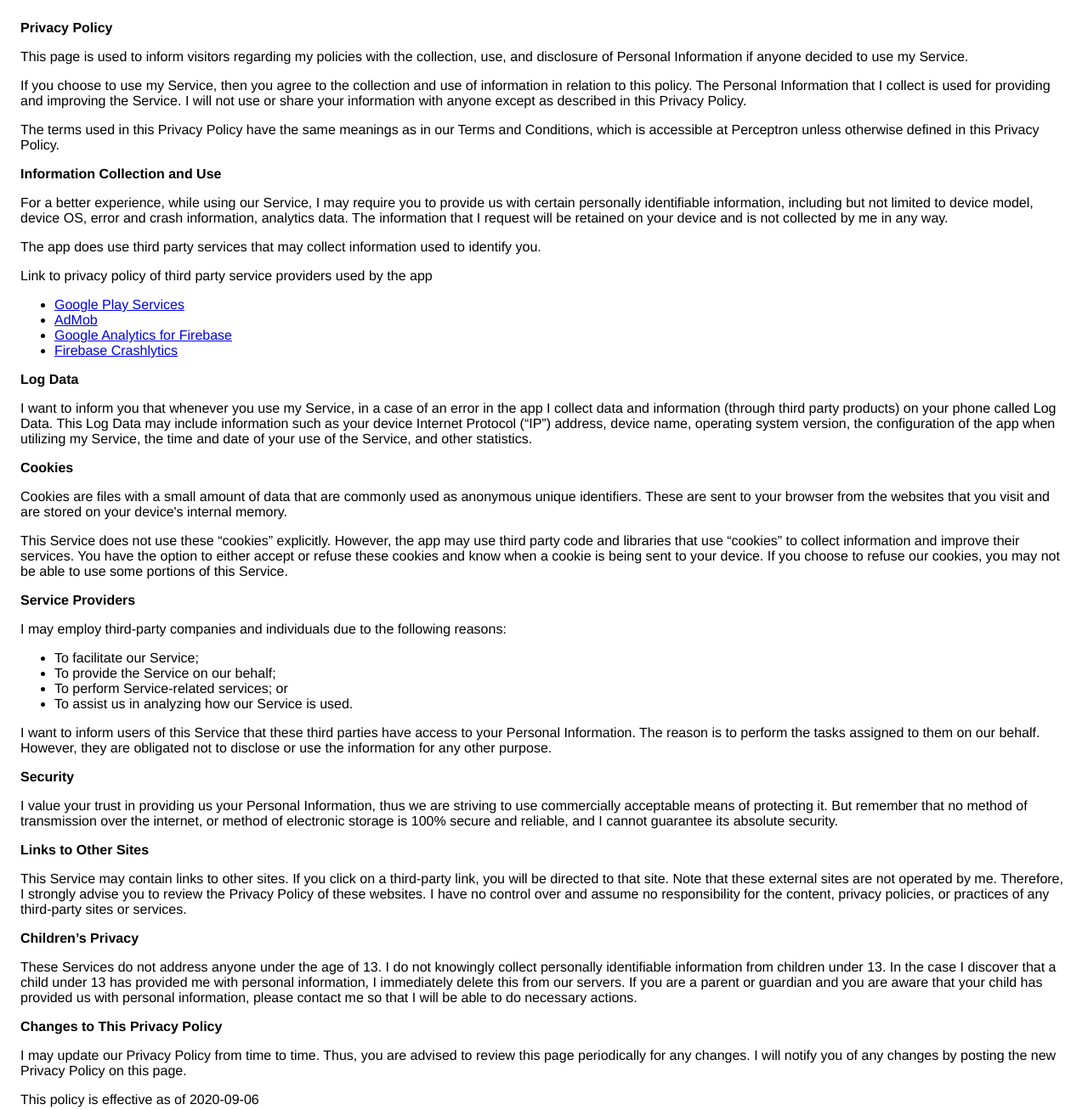
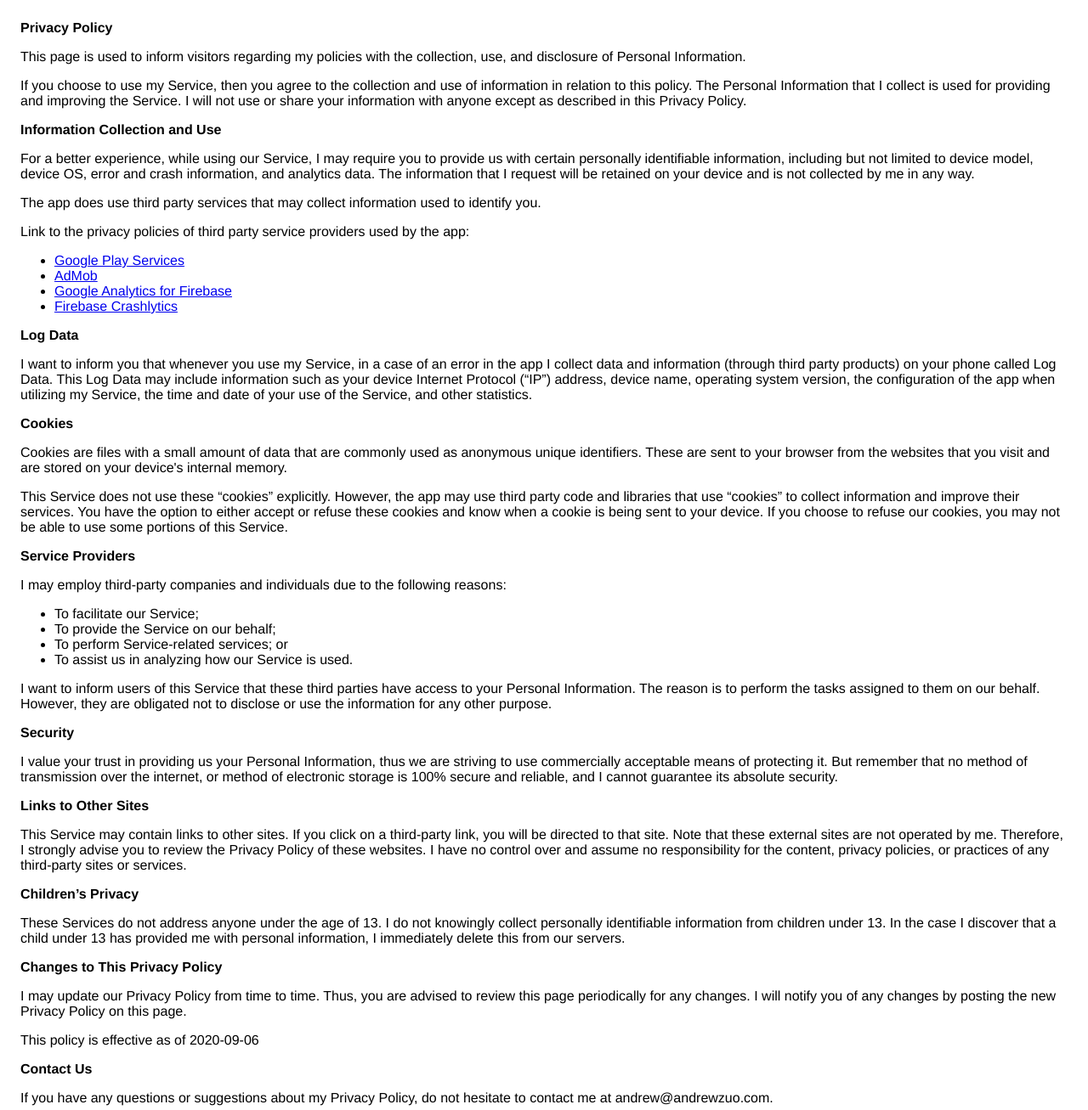
Before and after one commit to impure/impure.github.io, a plain HTML site: page perceptron_privacy_policy.html in a window 1280 px wide. Shown: the top 1307 px of the page at 85% size. Drawn offline with Linux system fonts and the light colour scheme.

Commit message:
Updated privacy policy

```diff
--- a/perceptron_privacy_policy.html
+++ b/perceptron_privacy_policy.html
@@ -11,28 +11,24 @@
 	<p>
                   This page is used to inform visitors regarding my
                   policies with the collection, use, and disclosure of Personal
-                  Information if anyone decided to use my Service.
+                  Information.
                 </p> <p>
                   If you choose to use my Service, then you agree to
                   the collection and use of information in relation to this
                   policy. The Personal Information that I collect is
                   used for providing and improving the Service. I will not use or share your information with
                   anyone except as described in this Privacy Policy.
-                </p> <p>
-                  The terms used in this Privacy Policy have the same meanings
-                  as in our Terms and Conditions, which is accessible at
-                  Perceptron unless otherwise defined in this Privacy Policy.
                 </p> <p><strong>Information Collection and Use</strong></p> <p>
                   For a better experience, while using our Service, I
                   may require you to provide us with certain personally
-                  identifiable information, including but not limited to device model, device OS, error and crash information, analytics data. The information that
+                  identifiable information, including but not limited to device model, device OS, error and crash information, and analytics data. The information that
                   I request will be retained on your device and is not collected by me in any way.
                 </p> <div><p>
                     The app does use third party services that may collect
                     information used to identify you.
                   </p> <p>
-                    Link to privacy policy of third party service providers used
-                    by the app
+                    Link to the privacy policies of third party service providers used
+                    by the app:
                   </p> <ul><li><a href="https://www.google.com/policies/privacy/" target="_blank" rel="noopener noreferrer">Google Play Services</a></li><li><a href="https://support.google.com/admob/answer/6128543?hl=en" target="_blank" rel="noopener noreferrer">AdMob</a></li><li><a href="https://firebase.google.com/policies/analytics" target="_blank" rel="noopener noreferrer">Google Analytics for Firebase</a></li><li><a href="https://firebase.google.com/support/privacy/" target="_blank" rel="noopener noreferrer">Firebase Crashlytics</a></li><!----><!----><!----><!----><!----><!----><!----><!----><!----><!----><!----><!----><!----><!----><!----><!----><!----><!----><!----></ul></div> <p><strong>Log Data</strong></p> <p>
                   I want to inform you that whenever you
                   use my Service, in a case of an error in the app
@@ -87,10 +83,7 @@
                   identifiable information from children under 13. In the case
                   I discover that a child under 13 has provided
                   me with personal information, I immediately
-                  delete this from our servers. If you are a parent or guardian
-                  and you are aware that your child has provided us with
-                  personal information, please contact me so that
-                  I will be able to do necessary actions.
+                  delete this from our servers.
                 </p> <p><strong>Changes to This Privacy Policy</strong></p> <p>
                   I may update our Privacy Policy from
                   time to time. Thus, you are advised to review this page
```
